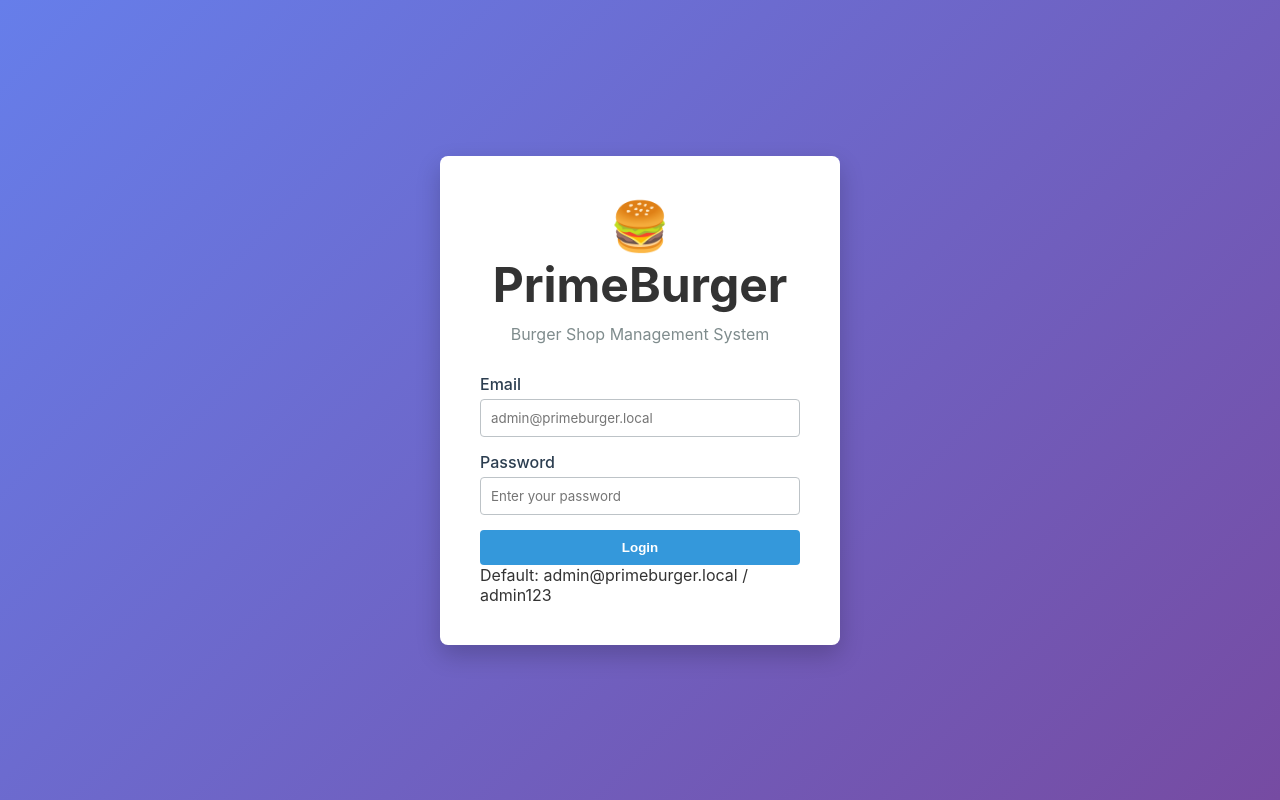
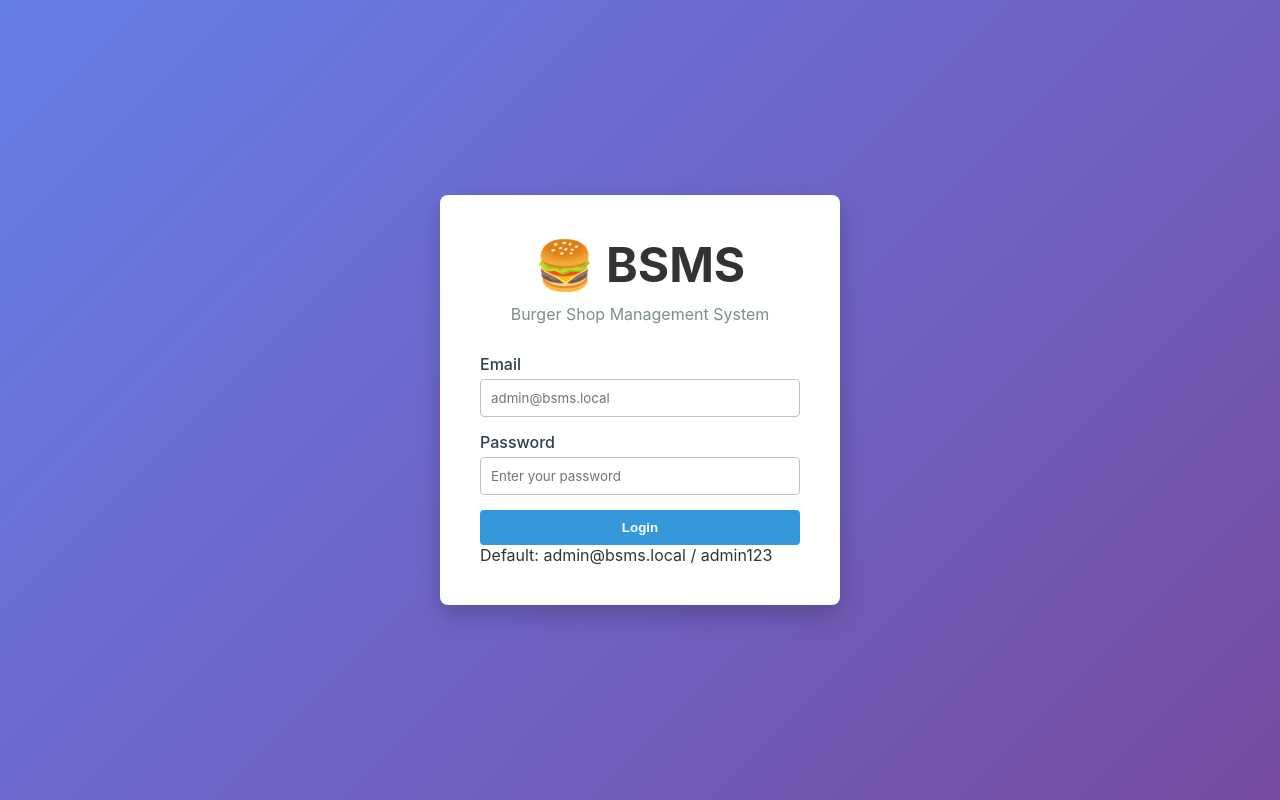
Before and after one commit to markdanielle11/bsms-burger-shop, a PHP site: page /bsms-burger-shop/index.php?action=login in a window 1280 px wide. Run offline with PHP 8.4, Linux system fonts and the light colour scheme.

Commit message:
Revert "Rename system to PrimeBurger in login page"
This reverts commit 355f2b093e284091c7c906ce3a7374258925fe83.

```diff
--- a/views/login.php
+++ b/views/login.php
@@ -3,14 +3,14 @@
 <head>
     <meta charset="UTF-8">
     <meta name="viewport" content="width=device-width, initial-scale=1.0">
-    <title>Login - PrimeBurger</title>
+    <title>Login - BSMS</title>
     <link rel="stylesheet" href="<?php echo PUBLIC_URL; ?>/css/style.css">
 </head>
 <body class="login-page">
     <div class="login-container">
         <div class="login-box">
             <div class="login-logo">
-                <h1>🍔 PrimeBurger</h1>
+                <h1>🍔 BSMS</h1>
                 <p>Burger Shop Management System</p>
             </div>
 
@@ -21,7 +21,7 @@
             <form method="POST" class="login-form">
                 <div class="form-group">
                     <label for="email">Email</label>
-                    <input type="email" id="email" name="email" required placeholder="admin@primeburger.local">
+                    <input type="email" id="email" name="email" required placeholder="admin@bsms.local">
                 </div>
 
                 <div class="form-group">
@@ -33,7 +33,7 @@
             </form>
 
             <div class="login-footer">
-                <p>Default: admin@primeburger.local / admin123</p>
+                <p>Default: admin@bsms.local / admin123</p>
             </div>
         </div>
     </div>
```
